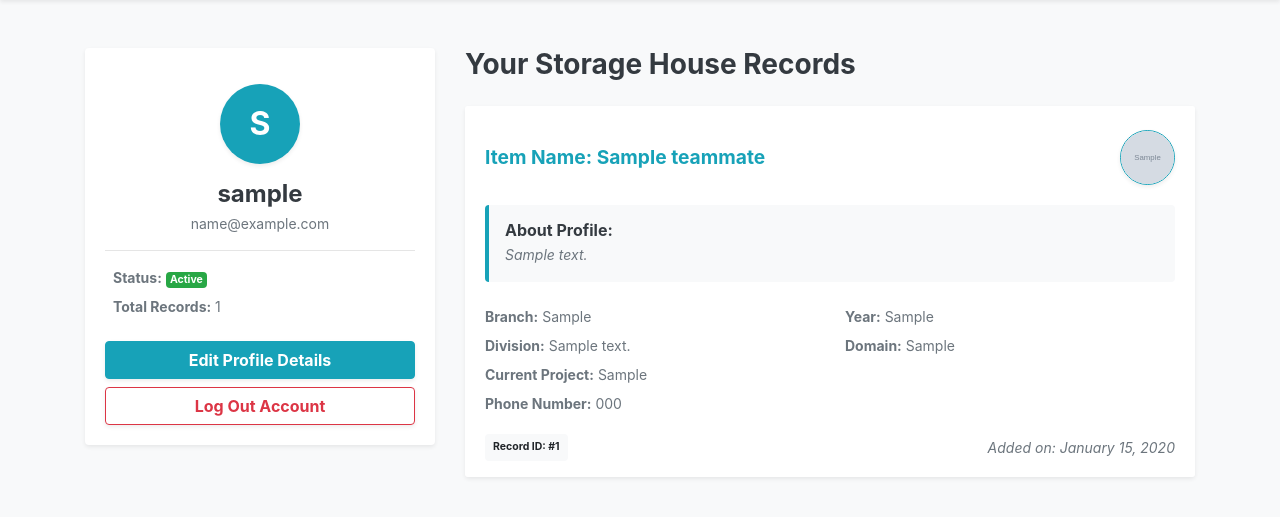
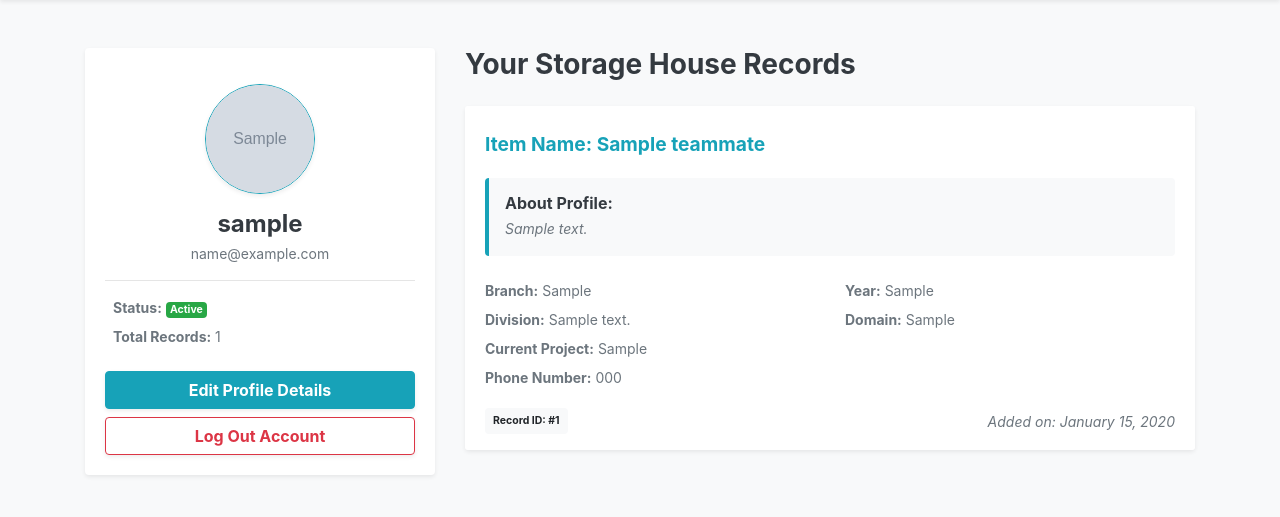
Before and after one commit to prab-hector/PJT_2, a Django app: page /register/profile/ in a window 1280 px wide. Shown: the part 56-573 px from the top of the page. Run offline with Django 5.2, Linux system fonts and the light colour scheme; a user stored in the database is signed in; tables that the repository leaves empty hold one stand-in row (values such as "Sample post"); grey boxes marked "Sample" are stand-in pictures.

Commit message:
Image got added

```diff
--- a/users/templates/user/profile.html
+++ b/users/templates/user/profile.html
@@ -27,9 +27,11 @@
                 <div class="card shadow-sm border-0 bg-white">
                     <div class="card-body text-center">
                         <div class="my-3">
-                            <div class="bg-info text-white rounded-circle d-inline-flex align-items-center justify-content-center font-weight-bold shadow-sm" style="width: 80px; height: 80px; font-size: 2rem;">
-                                {{ user.username|slice:":1"|upper }}
-                            </div>
+                            {% if records.first.image %}
+                                <img src="{{ records.first.image.url }}" class="rounded-circle border border-info shadow-sm" alt="{{ user.username }}" style="width: 110px; height: 110px; object-fit: cover;">
+                            {% else %}
+                                <img src="/media/profile_pics/default.png" class="rounded-circle border border-info shadow-sm" alt="Default Avatar" style="width: 110px; height: 110px; object-fit: cover;">
+                            {% endif %}
                         </div>
                         <h4 class="card-title font-weight-bold mb-1 text-dark">{{ user.username }}</h4>
                         <p class="text-muted small mb-3">{{ user.email }}</p>
@@ -59,12 +61,8 @@
                 {% if records %}
                     {% for record in records %}
                         <div class="card shadow-sm border-0 mb-4 bg-white">
-                            <div class="card-header bg-white font-weight-bold text-info border-0 pt-4 pb-0 d-flex align-items-center justify-content-between" style="font-size: 1.2rem;">
-                                <span>Item Name: {{ record.name }}</span>
-
-                                {% if record.image %}
-                                    <img src="{{ record.image.url }}" class="rounded-circle border border-info shadow-sm" alt="{{ record.name }}" style="width: 55px; height: 55px; object-fit: cover;">
-                                {% endif %}
+                            <div class="card-header bg-white font-weight-bold text-info border-0 pt-4 pb-0" style="font-size: 1.2rem;">
+                                Item Name: {{ record.name }}
                             </div>
 
                             <div class="card-body">
```
